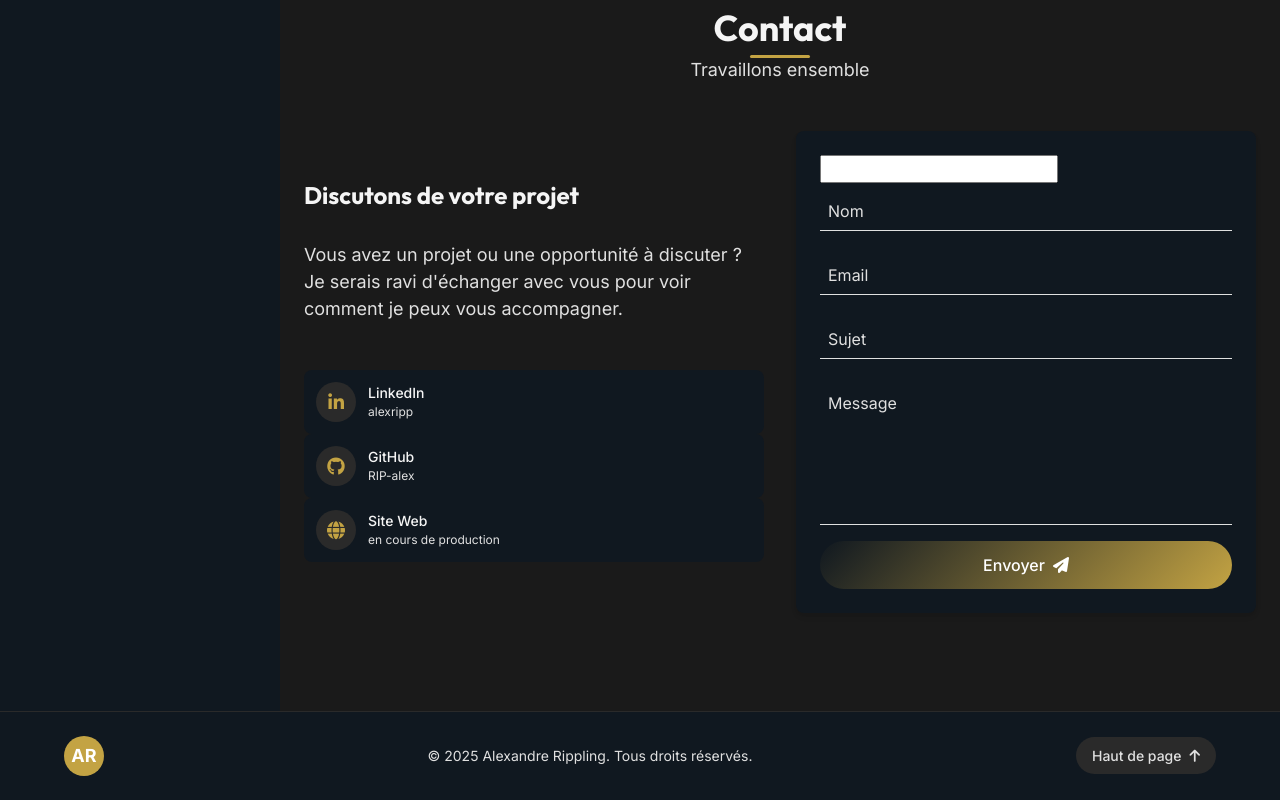
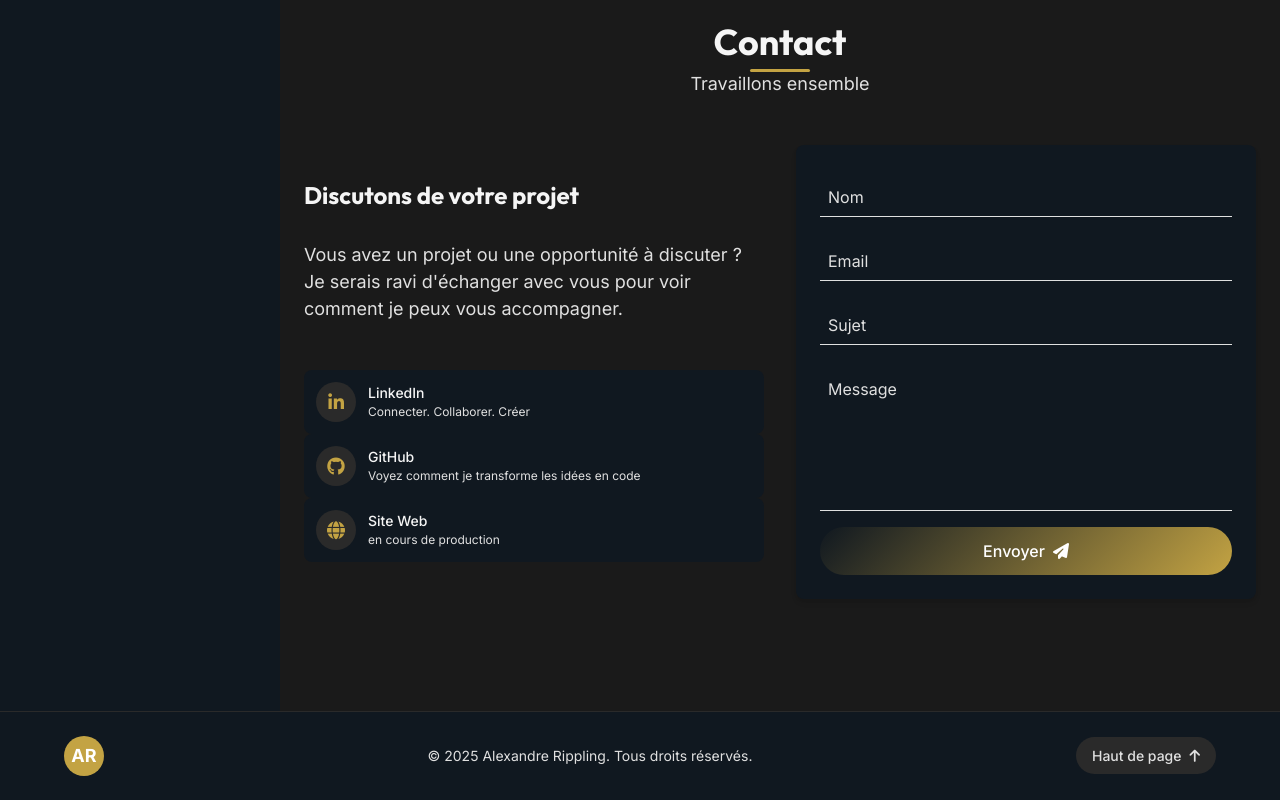
Before and after one commit to RIP-alex/Airpxel, a plain HTML site: page index.html in a window 1280 px wide. Shown: the part 4784-5584 px from the top of the page. Drawn offline with nearby package versions, Linux system fonts and the light colour scheme.

Commit message:
Update index.html

```diff
--- a/index.html
+++ b/index.html
@@ -593,13 +593,13 @@
                         <p class="contact-introduction">Vous avez un projet ou une opportunité à discuter ? Je serais ravi d'échanger avec vous pour voir comment je peux vous accompagner.</p>
 
                         <div class="contact-socials">
-                            <a href="https://linkedin.com/in/alexripp" target="_blank" class="contact-social-item">
+                            <a href="https://linkedin.com/in/alexrip" target="_blank" class="contact-social-item">
                                 <div class="social-icon">
                                     <i class="fab fa-linkedin-in"></i>
                                 </div>
                                 <div class="social-text">
                                     <span class="social-label">LinkedIn</span>
-                                    <span class="social-username">alexripp</span>
+                                    <span class="social-username">Connecter. Collaborer. Créer</span>
                                 </div>
                             </a>
 
@@ -609,7 +609,7 @@
                                 </div>
                                 <div class="social-text">
                                     <span class="social-label">GitHub</span>
-                                    <span class="social-username">RIP-alex</span>
+                                    <span class="social-username">Voyez comment je transforme les idées en code</span>
                                 </div>
                             </a>
 
@@ -628,8 +628,7 @@
                     <div class="contact-form-container">
                         <form id="contact-form" class="contact-form" action="https://formsubmit.co/alexandre.rippling@gmail.com" method="POST">
                             <input type="hidden" name="_subject" value="Nouveau message de contact">
-                            <input type="text" id="_honey" name="_honey" style="display:box">
-                            <input type="hidden" name="_captcha" value="false">
+                            <input type="hidden" name="_captcha" value="true">
                             <input type="hidden" name="_next" value="https://rip-alex.github.io/Airpxel/success.html">
 
                             <div class="form-group">
```
